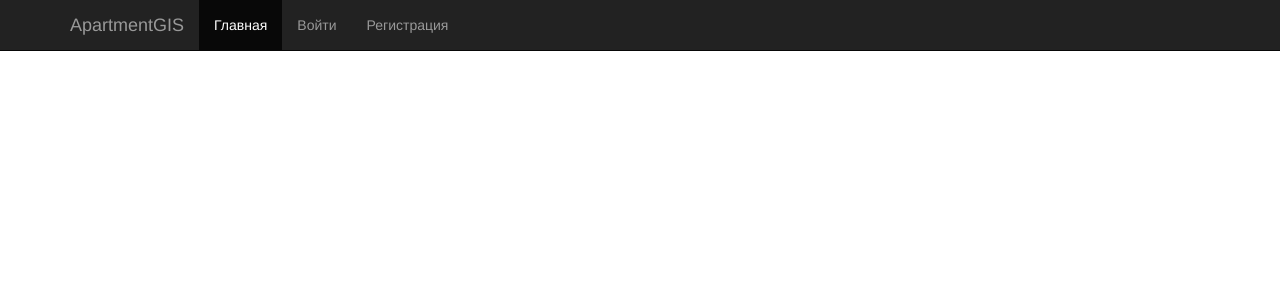
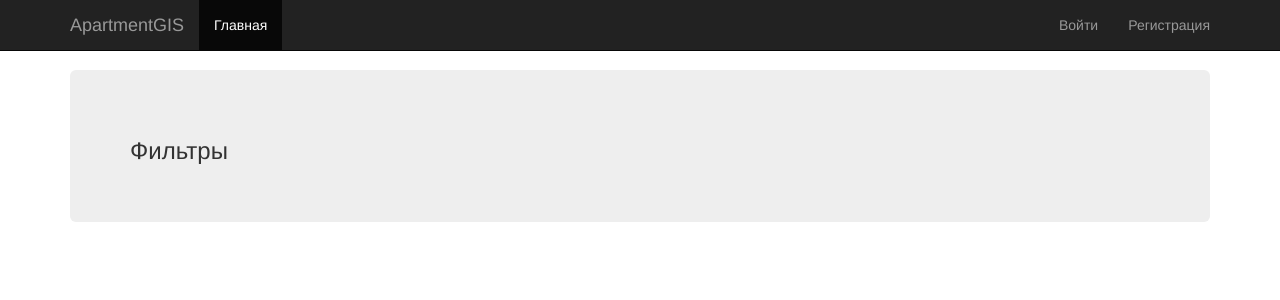
Before and after one commit to ApartmentGIS/apartments, a Django app: template apartment_gis/app/templates/index.html in a window 1280 px wide. Shown: the top 300 px of the page. Run offline with Django 3.2, Linux system fonts and the light colour scheme; the template is opened without the code that fills it, so the values that code supplies are empty; parts of the project's set-up code (start-up, migrations or seed data) failed here and were passed over; some libraries are stand-ins or nearby versions.

Commit message:
added area for filters, main.css

```diff
--- /dev/null
+++ b/apartment_gis/app/static/css/main.css
@@ -0,0 +1,3 @@
+body {
+    padding-top: 70px;
+}
--- a/apartment_gis/app/templates/base.html
+++ b/apartment_gis/app/templates/base.html
@@ -31,6 +31,8 @@
 </head>
 
 <body>
+<div class="container">
+
     <div class="navbar navbar-inverse navbar-fixed-top" role="navigation">
         <div class="container">
             <div class="navbar-header">
@@ -45,11 +47,18 @@
             <div class="collapse navbar-collapse">
                 <ul class="nav navbar-nav">
                     <li class="active"><a href="#">Главная</a></li>
+                </ul>
+                <ul class="nav navbar-nav navbar-right">
                     <li><a href="#login">Войти</a></li>
                     <li><a href="#signup">Регистрация</a></li>
                 </ul>
             </div>
         </div>
     </div>
+
+    {% block content %}
+    {% endblock %}
+
+ </div>
 </body>
 </html>
--- a/apartment_gis/app/templates/index.html
+++ b/apartment_gis/app/templates/index.html
@@ -3,3 +3,9 @@
 {% block title  %}
 Главная
 {% endblock %}
+
+{% block content %}
+<div class="jumbotron">
+    <h3>Фильтры</h3>
+</div>
+{% endblock %}
```
